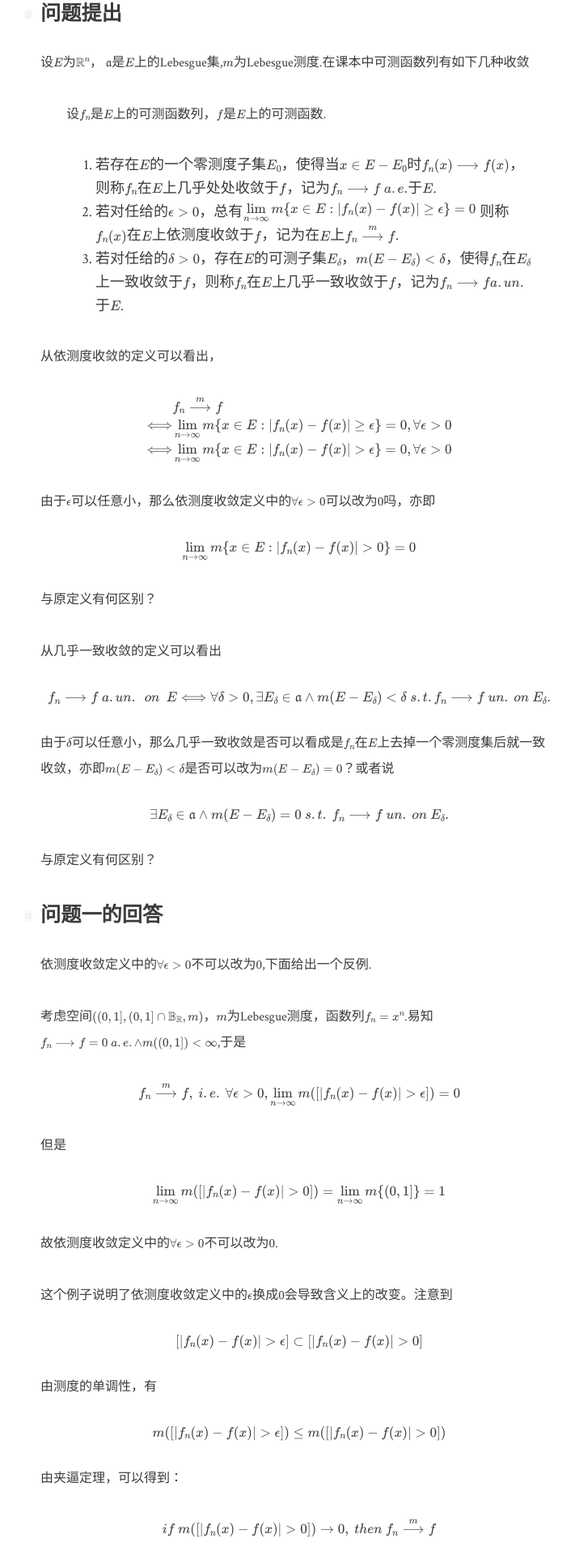
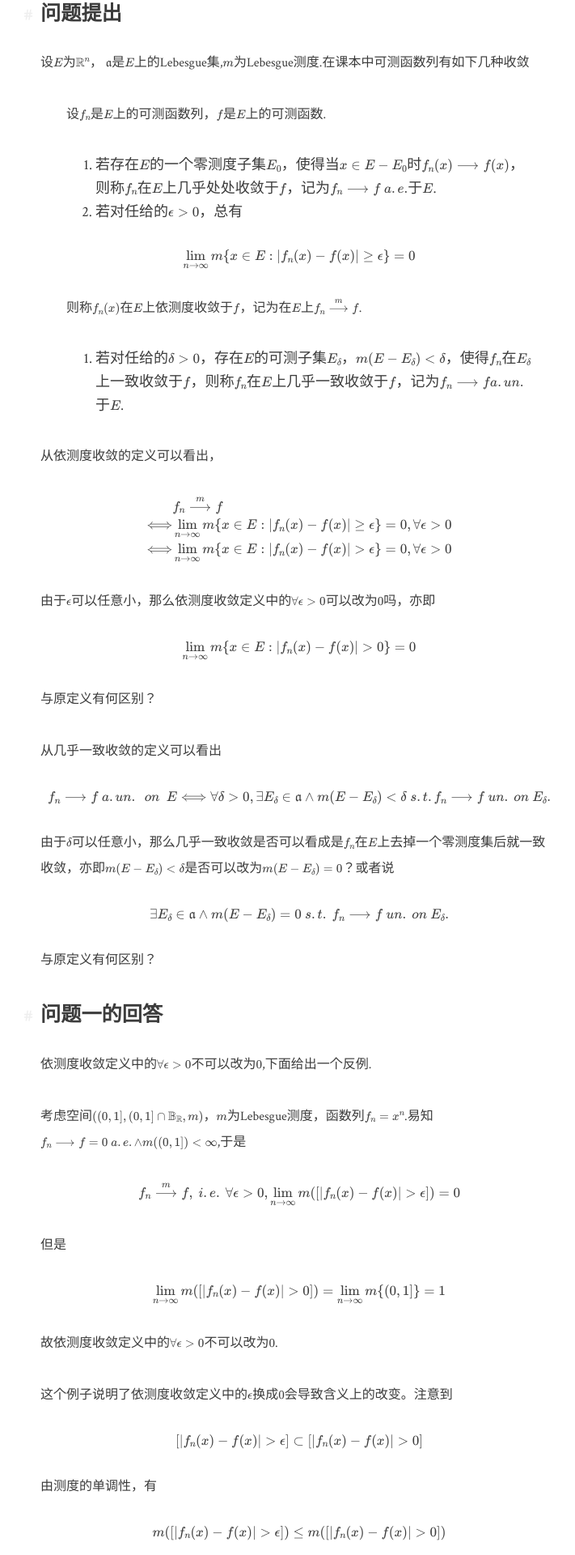
Before and after one commit to ZezeChen/ZezeChen.github.io, a Jekyll site: the page built from _posts/2021-12-06-收敛定义.md, in a window 1280 px wide. Shown: the part 300-2220 px from the top of the page at 81% size, without its empty margins (270-981 px from the left). Built offline with Jekyll 4.4.1, drawn with Linux system fonts in a browser that asks for light colours; formulas are drawn with MathJax 3.

Commit message:
Update 2021-12-06-收敛定义.md

```diff
--- a/_posts/2021-12-06-收敛定义.md
+++ b/_posts/2021-12-06-收敛定义.md
@@ -11,7 +11,10 @@ category: Math
 设$E$为$\mathbb{R}^n$， $\mathfrak{a}$是$E$上的Lebesgue集,$m$为Lebesgue测度.在课本中可测函数列有如下几种收敛
 > 设$\{f_n\}$是$E$上的可测函数列，$f$是$E$上的可测函数.
 > 1.  若存在$E$的一个零测度子集$E_0$，使得当$x\in E-E_0$时$f_n(x) \longrightarrow f(x)$，则称$\{f_n\}$在$E$上几乎处处收敛于$f$，记为$f_n \longrightarrow f \ a.e.$于$E$.
-> 2. 若对任给的$\epsilon>0$，总有$$\begin{aligned} \lim_{n\to\infty}m\{x\in E :|f_n(x)-f(x)|\geq\epsilon\}=0\end{aligned}$$
+> 2. 若对任给的$\epsilon>0$，总有
+>
+> $$\begin{aligned} \lim_{n\to\infty}m\{x\in E :|f_n(x)-f(x)|\geq\epsilon\}=0\end{aligned}$$
+>
 则称$\{f_n(x)\}$在$E$上依测度收敛于$f$，记为在$E$上$f_n \stackrel{m}{\longrightarrow} f$.
 > 3. 若对任给的$\delta>0$，存在$E$的可测子集$E_\delta$，$m(E-E_\delta)<\delta$，使得$\{f_n\}$在$E_\delta$上一致收敛于$f$，则称$\{f_n\}$在$E$上几乎一致收敛于$f$，记为$f_n\longrightarrow f a.un.$于$E$.
 
```
